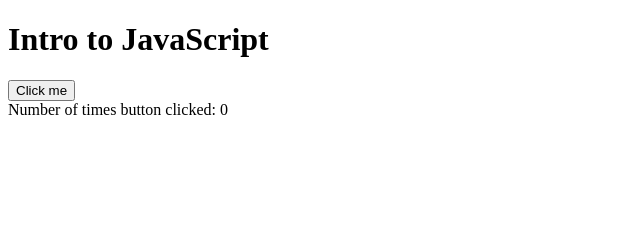
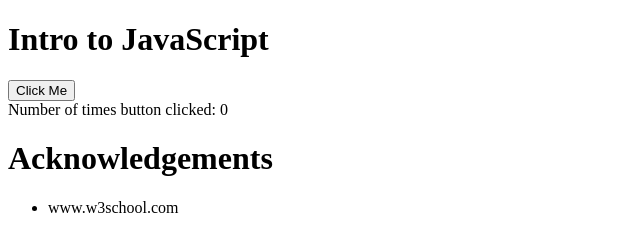
Before and after one commit to DS4200-S23-Class/ic-05-patel_perrotta, a plain HTML site: page index.html in a window 1280 px wide. Shown: the whole page, without its empty margins (0-640 px from the left). Drawn offline with Linux system fonts and the light colour scheme.

Commit message:
Complete

```diff
--- a/index.html
+++ b/index.html
@@ -15,16 +15,22 @@
         <h1>Intro to JavaScript</h1>
     </div>
 
-    <!-- Creates Clicker  -->
-    <button onclick="myFunction()">
-        Click me
+    <button onclick="clickCount()">
+        Click Me
     </button>
 
-    <!-- Div For Click Count  -->
-    <div id="click">
-        Number of times button clicked: 0
+    <div id="button-div">Number of times button clicked: 0</div>
+
+    <script src="main.js"></script>
+
+    <div>
+        <h1>Acknowledgements</h1>
+            <ul>
+                <li>
+                     www.w3school.com
+                </li>
+            </ul>
     </div>
-
 
 </body>
 
```
